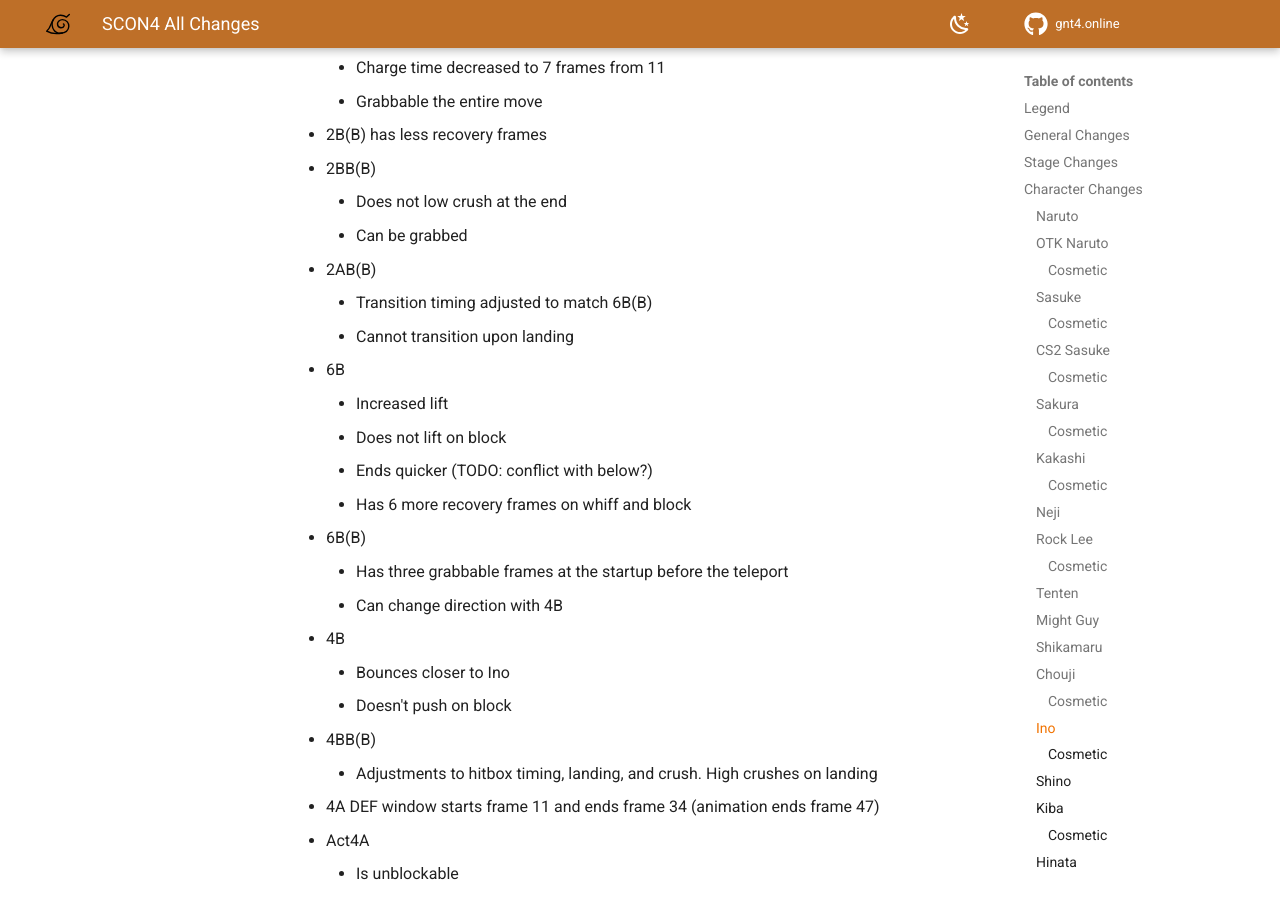
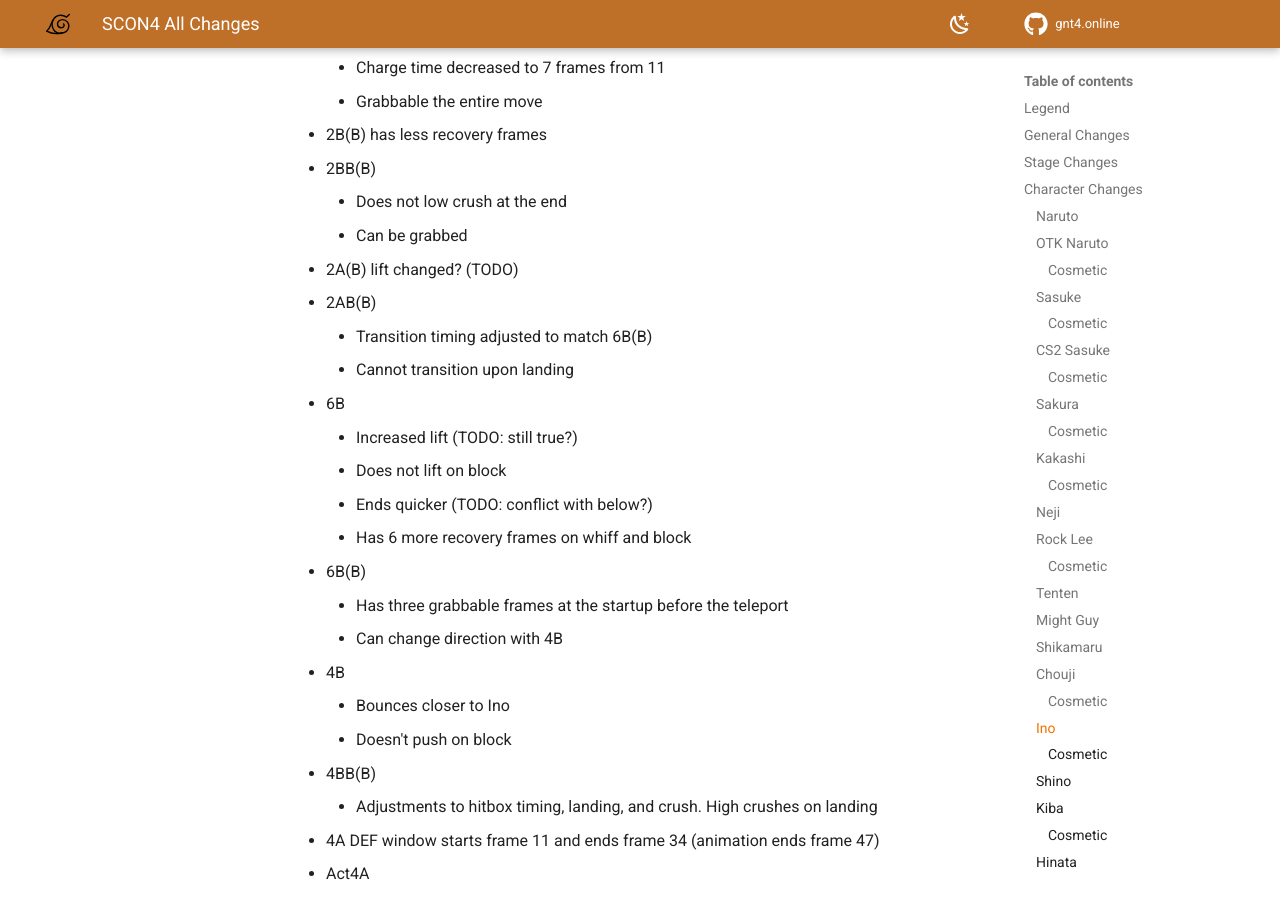
Before and after one commit to NicholasMoser/gnt4.online, an MkDocs documentation site: the page built from docs/scon4_all_changes.md, in a window 1280 px wide and 900 px high, scrolled down 49435 px. Built offline with MkDocs 1.6.1 and Material for MkDocs 9.7.7, drawn with Linux system fonts in a browser that asks for light colours; comment, search, counter and statistics services are not loaded.

Commit message:
Add  1.4.1

```diff
--- a/docs/scon4_all_changes.md
+++ b/docs/scon4_all_changes.md
@@ -1391,11 +1391,12 @@ TODO: Resolve above two 2A entries
 - 2BB(B)
     - Does not low crush at the end
     - Can be grabbed
+- 2A(B) lift changed? (TODO)
 - 2AB(B)
     - Transition timing adjusted to match 6B(B)
     - Cannot transition upon landing
 - 6B
-    - Increased lift
+    - Increased lift (TODO: still true?)
     - Does not lift on block
     - Ends quicker (TODO: conflict with below?)
     - Has 6 more recovery frames on whiff and block
```
Also changed, not shown: other parts of docs/scon4_all_changes.md (+0 -1 lines).
